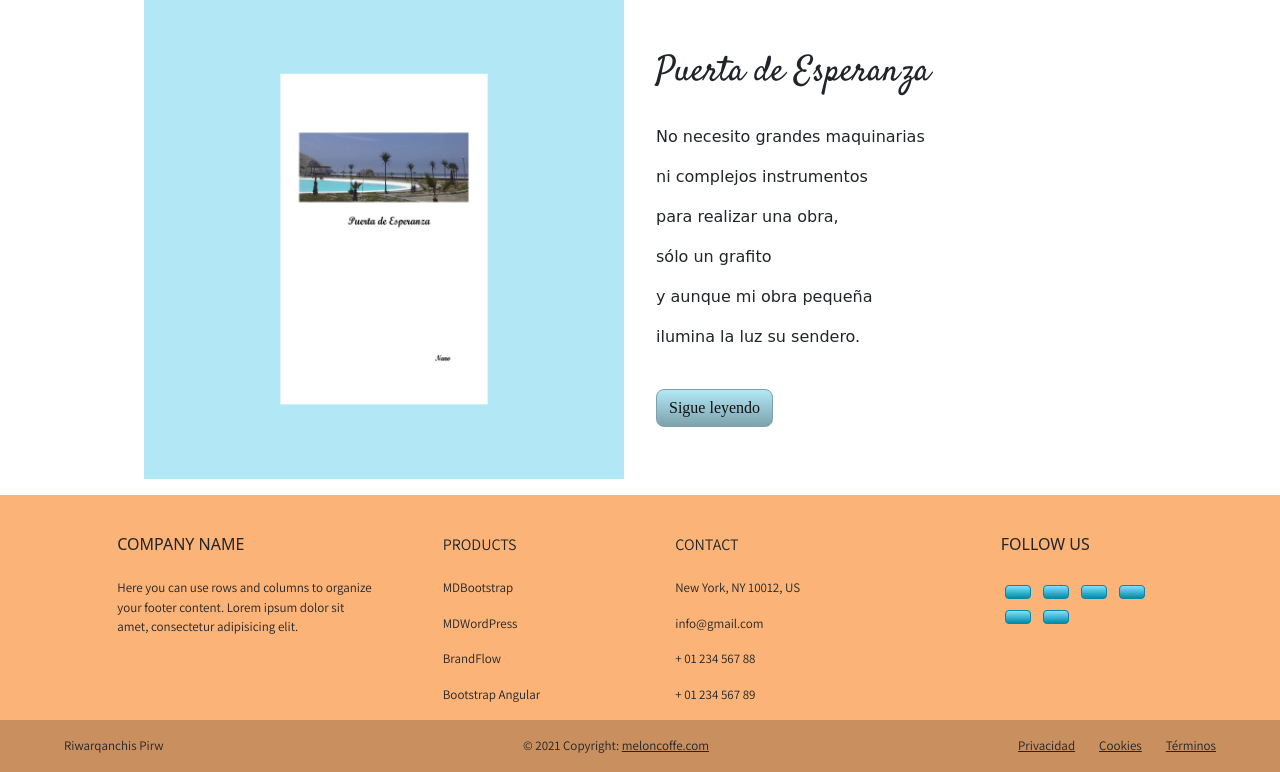
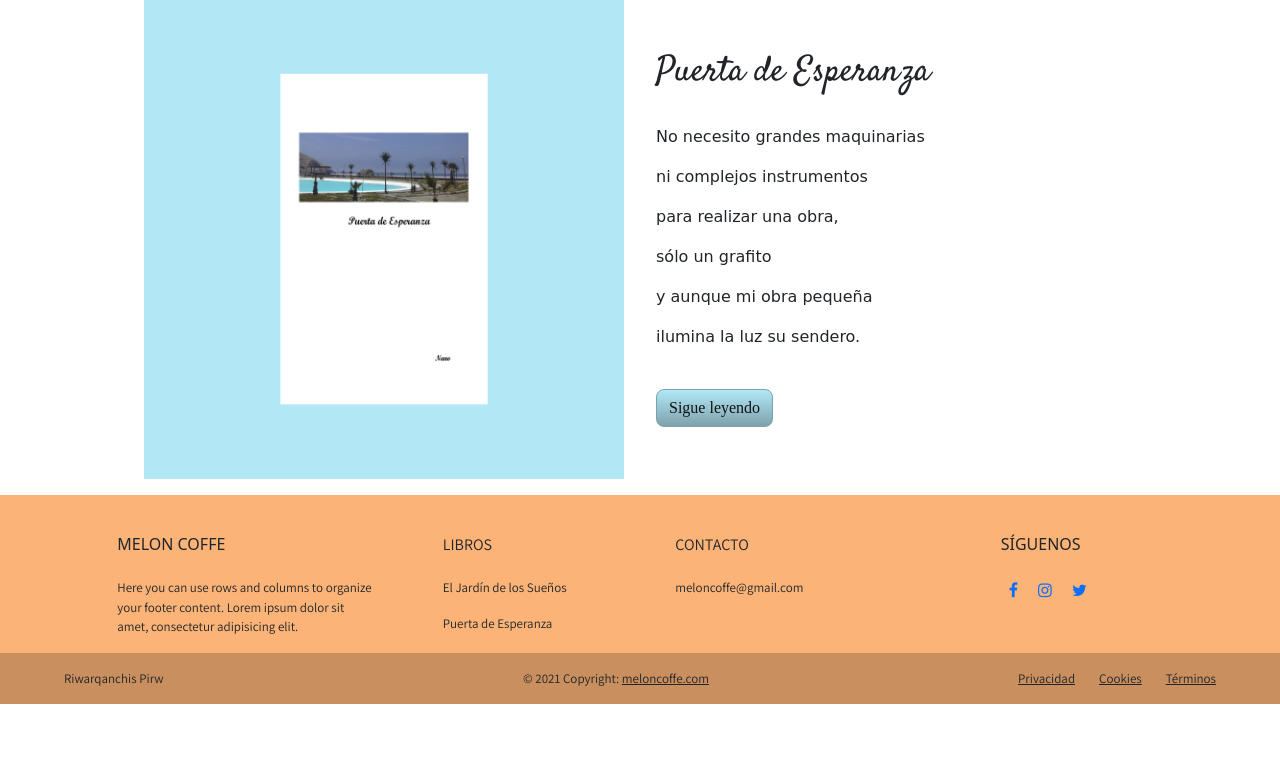
Before and after one commit to Tomohiko10615/meloncoffee, a Django app: page / in a window 1280 px wide. Shown: the part 1658-2430 px from the top of the page. After the commit the page ends 2362 px from the top, so only its background shows below. Run offline with Django 3.2, Linux system fonts and the light colour scheme; some web fonts are replaced.

Commit message:
Working on footer

```diff
--- a/meloncoffee/static/css/base.css
+++ b/meloncoffee/static/css/base.css
@@ -110,3 +110,48 @@ a.button {
     background: -moz-linear-gradient(top, #7da2ac, #7da2ac);
     background: linear-gradient(to bottom, #7da2ac, #7da2ac);
 }
+
+.social-footer {
+    padding: 1rem;
+    background: #8a8a8a;
+    display: -webkit-flex;
+    display: -ms-flexbox;
+    display: block;
+    -webkit-align-items: center;
+        -ms-flex-align: center;
+            align-items: center;
+    -webkit-justify-content: space-between;
+        -ms-flex-pack: justify;
+            justify-content: space-between;
+  }
+
+  .social-footer .social-footer-icons li:last-of-type {
+    margin-right: 0;
+  }
+
+  .social-footer .social-footer-icons .fa {
+    font-size: 1.3rem;
+    color: #fefefe;
+  }
+
+  .social-footer .social-footer-icons .fa:hover {
+    color: #4a4a4a;
+    transition: color 0.3s ease-in;
+  }
+
+  .table {
+	display: table;   /* Allow the centering to work */
+	margin: 0 auto;
+}
+
+ul {
+    padding: 0;
+}
+
+ul#horizontal-list {
+	list-style: none;
+	}
+	ul#horizontal-list li {
+		display: inline;
+        float: center;
+	}
--- a/meloncoffee/templates/base.html
+++ b/meloncoffee/templates/base.html
@@ -11,6 +11,7 @@
         <link rel="preconnect" href="https://fonts.gstatic.com" crossorigin>
         <link href="https://fonts.googleapis.com/css2?family=Bonheur+Royale&family=Satisfy&family=Assistant&family=Life+Savers:wght@700&display=swap" rel="stylesheet">
         <link rel="stylesheet" href="{% static 'css/base.css' %}">
+        <link href="https://cdnjs.cloudflare.com/ajax/libs/font-awesome/4.7.0/css/font-awesome.css" rel="stylesheet">
       </head>
     <body>
         <nav class="navbar navbar-expand-lg navbar-light sticky-top bg-white">
@@ -57,7 +58,7 @@
  <!-- Grid column -->
  <div class="col-md-3 col-lg-3 col-xl-3 mx-auto mt-3">
    <h6 class="text-uppercase text-dark mb-4 font-weight-bold">
-     Company name
+     Melon Coffe
    </h6>
    <p class="copyright text-dark">
      Here you can use rows and columns to organize your footer
@@ -71,18 +72,12 @@
 
  <!-- Grid column -->
  <div class="col-md-2 col-lg-2 col-xl-2 mx-auto mt-3 copyright">
-   <h6 class="text-uppercase mb-4 text-dark">Products</h6>
+   <h6 class="text-uppercase mb-4 text-dark">Libros</h6>
    <p class="copyright text-dark">
-     MDBootstrap
+     El Jardín de los Sueños
    </p>
    <p class="copyright text-dark">
-     MDWordPress
-   </p>
-   <p class="copyright text-dark">
-     BrandFlow
-   </p>
-   <p class="copyright text-dark">
-     Bootstrap Angular
+     Puerta de Esperanza
    </p>
  </div>
  <!-- Grid column -->
@@ -94,71 +89,21 @@
 
  <!-- Grid column -->
  <div class="col-md-4 col-lg-3 col-xl-3 mx-auto mt-3 copyright">
-   <h6 class="text-uppercase mb-4 text-dark">Contact</h6>
-   <p class="copyright text-dark"><i class="fas fa-home mr-3"></i> New York, NY 10012, US</p>
-   <p class="copyright text-dark"><i class="fas fa-envelope mr-3"></i> info@gmail.com</p>
-   <p class="copyright text-dark"><i class="fas fa-phone mr-3"></i> + 01 234 567 88</p>
-   <p class="copyright text-dark"><i class="fas fa-print mr-3"></i> + 01 234 567 89</p>
+   <h6 class="text-uppercase mb-4 text-dark">Contacto</h6>
+   <p class="copyright text-dark">meloncoffe@gmail.com</p>
  </div>
  <!-- Grid column -->
 
  <!-- Grid column -->
  <div class="col-md-3 col-lg-2 col-xl-2 mx-auto mt-3">
-   <h6 class="text-uppercase text-dark mb-4 font-weight-bold">Follow us</h6>
-
-   <!-- Facebook -->
-   <a
-      class="btn btn-primary btn-floating m-1"
-      style="background-color: #3b5998"
-      href="#!"
-      role="button"
-      ><i class="fab fa-facebook-f"></i
-     ></a>
-
-   <!-- Twitter -->
-   <a
-      class="btn btn-primary btn-floating m-1"
-      style="background-color: #55acee"
-      href="#!"
-      role="button"
-      ><i class="fab fa-twitter"></i
-     ></a>
-
-   <!-- Google -->
-   <a
-      class="btn btn-primary btn-floating m-1"
-      style="background-color: #dd4b39"
-      href="#!"
-      role="button"
-      ><i class="fab fa-google"></i
-     ></a>
-
-   <!-- Instagram -->
-   <a
-      class="btn btn-primary btn-floating m-1"
-      style="background-color: #ac2bac"
-      href="#!"
-      role="button"
-      ><i class="fab fa-instagram"></i
-     ></a>
-
-   <!-- Linkedin -->
-   <a
-      class="btn btn-primary btn-floating m-1"
-      style="background-color: #0082ca"
-      href="#!"
-      role="button"
-      ><i class="fab fa-linkedin-in"></i
-     ></a>
-   <!-- Github -->
-   <a
-      class="btn btn-primary btn-floating m-1"
-      style="background-color: #333333"
-      href="#!"
-      role="button"
-      ><i class="fab fa-github"></i
-     ></a>
- </div>
+   <h6 class="text-uppercase text-dark mb-4 font-weight-bold">Síguenos</h6>
+   <div class="table social-footer-icon">
+    <ul id="horizontal-list">
+      <li><a href="https://www.facebook.com/"><i class="fa fa-facebook" aria-hidden="true"></i></a></li>
+      <li><a href="https://www.instagram.com/?hl=en"><i class="fa fa-instagram" aria-hidden="true"></i></a></li>
+      <li><a href="https://twitter.com/?lang=en"><i class="fa fa-twitter" aria-hidden="true"></i></a></li>
+    </ul>
+  </div>
 </div>
 <!--Grid row-->
 </section>
```
